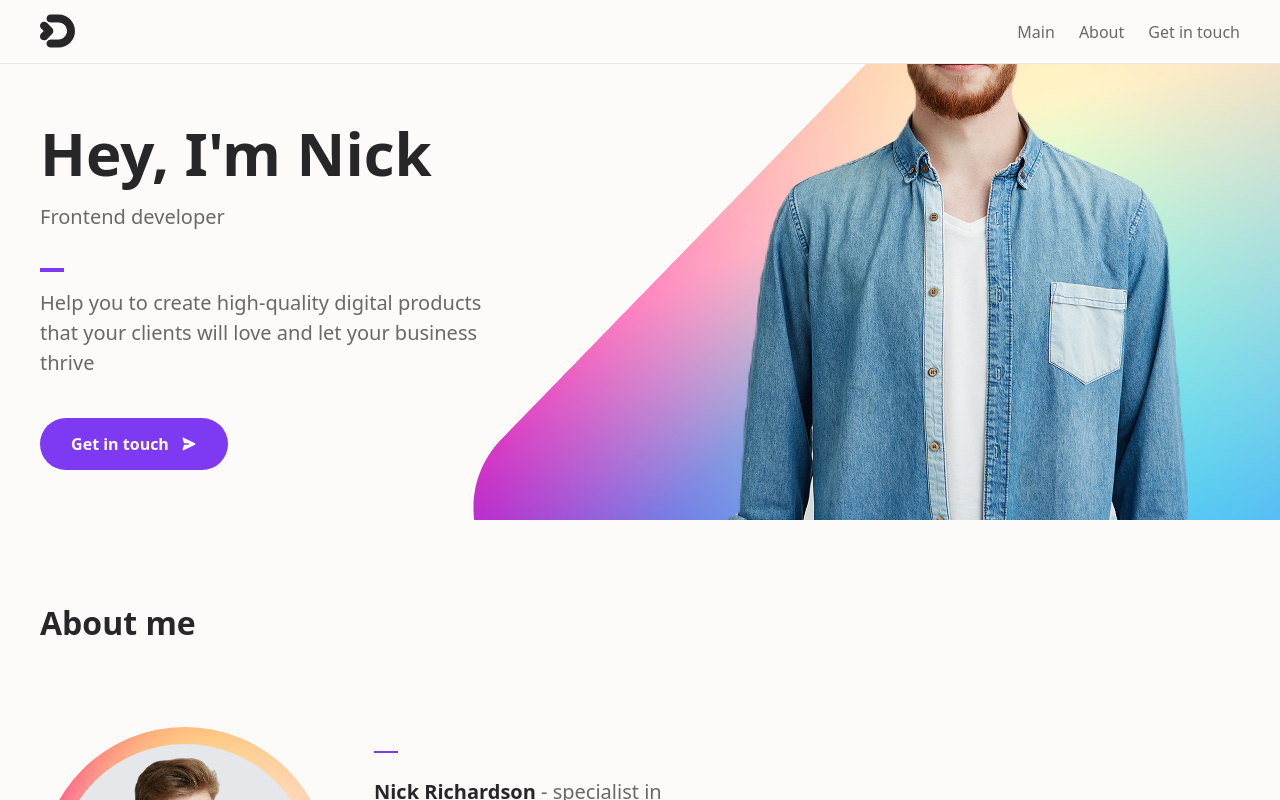
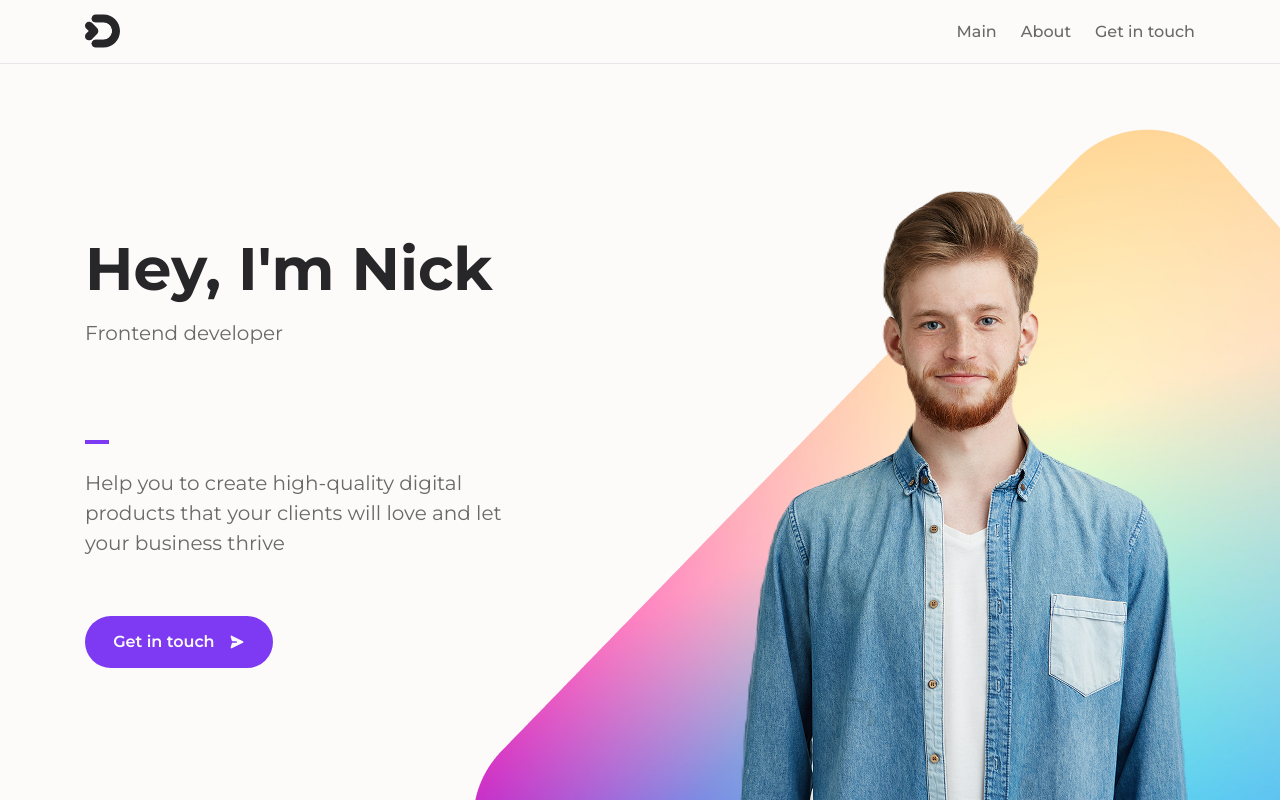
Before and after one commit to Dendroid01/project1, a React (Vite) app: page / in a window 1280 px wide. Shown: the top 800 px of the page. Built offline with nearby package versions, Linux system fonts and the light colour scheme.

Commit message:
Hero section for desktop

```diff
--- a/index.html
+++ b/index.html
@@ -4,6 +4,7 @@
     <meta charset="UTF-8" />
     <link rel="icon" type="image/svg+xml" href="/favicon.svg" />
     <meta name="viewport" content="width=device-width, initial-scale=1.0" />
+    <link href="https://fonts.googleapis.com/css2?family=Montserrat:wght@400;500;600;700&display=swap" rel="stylesheet">
     <title>project1</title>
   </head>
   <body>
--- a/src/App.tsx
+++ b/src/App.tsx
@@ -4,16 +4,20 @@ import About from './components/About/About';
 import Contact from './components/Contact/Contact';
 
 import './App.css'
+
 function App() {
 
-  return (
-    <div className="w-full bg-white mx-auto  min-h-screen relative">
-        <Header />
-        <Hero />
-        <About />
-        <Contact/>
-    </div>
-  )
+    return (
+        <div className="w-full bg-white">
+            <div className="max-w-7xl bg-white mx-auto  min-h-screen relative">
+                <Header/>
+                <Hero/>
+                <About/>
+                <Contact/>
+            </div>
+        </div>
+
+    )
 }
 
 export default App
--- a/src/components/Header/Header.tsx
+++ b/src/components/Header/Header.tsx
@@ -13,7 +13,7 @@ const Header = () => {
     return (
         <>
             <header
-                className="w-full bg-white py-3.5 px-4 md:px-10 flex justify-between items-center  mb-7 md:mb-11 border-b border-grey-light sticky top-0 z-40">
+                className="w-full bg-white py-3.5 px-4 md:px-10 lg:px-21.25 flex justify-between items-center  mb-7 md:mb-11 lg:mb-40 border-b border-grey-light sticky top-0 z-40">
                 <LogoIcon size={35} className="text-black" aria-hidden="true" focusable="false"/>
 
                 <nav className="hidden md:flex flex-row items-center justify-end gap-6">
--- a/src/components/Hero/Hero.tsx
+++ b/src/components/Hero/Hero.tsx
@@ -5,8 +5,8 @@ import Button from '../mobileButton';
 
 const Hero = () => {
     return (
-        <section id="main" className="flex h-118.75 flex-col pl-4 md:pl-10 mb-12 md:mb-4">
-            <div className="flex flex-col gap-1 mb-9">
+        <section id="main" className="flex min-h-118.75 flex-col pl-4 md:pl-10 lg:pl-21.25 mb-12 md:mb-4">
+            <div className="flex flex-col gap-1 mb-9 lg:mb-23">
                 <h1 className="text-h3 md:text-h1-desktop font-bold text-black text-justify">
                     Hey, I'm Nick
                 </h1>
@@ -15,9 +15,9 @@ const Hero = () => {
                 </p>
             </div>
 
-            <div className="flex flex-col relative h-94.5 md:h-63 gap-6 md:gap-4 ">
+            <div className="flex flex-col relative h-94.5 md:h-63 lg:h-98 gap-6 md:gap-4 lg:gap-6 ">
                 <hr className="w-6 border-2 border-lavender m-0"/>
-                <p className="text-body md:text-body-desktop w-72.5 md:w-111.25 md:mb-6 md:h-22.5 font-regular text-grey-dark mt">
+                <p className="text-body md:text-body-desktop w-72.5 md:w-111.25 md:mb-6 lg:mb-8.5 md:h-22.5 font-regular text-grey-dark mt">
                     Help you to create high-quality digital products that your clients will love and let your
                     business thrive
                 </p>
--- a/src/components/mobileButton.tsx
+++ b/src/components/mobileButton.tsx
@@ -11,8 +11,8 @@ export const Button = ({
         className={`
   px-3 md:px-6 py-2 md:py-3
   md:w-47
-  gap-2 md:gap-3
-  flex items-center justify-center
+  gap-2 md:gap-3 lg:gap-3
+  flex items-center justify-evenly
   bg-lavender
   text-white
   rounded-full
```
Also changed, not shown: 1 other file (tests, documents, lock files or other folders).
